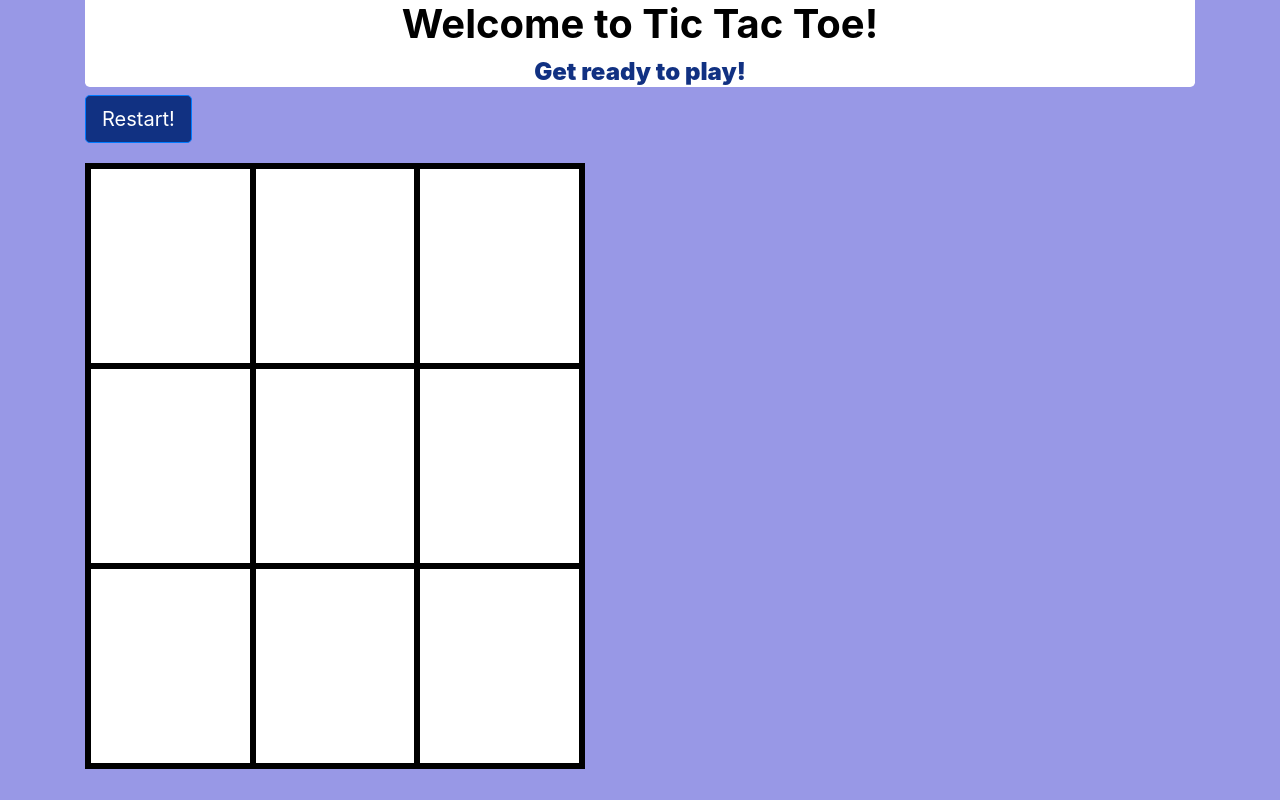
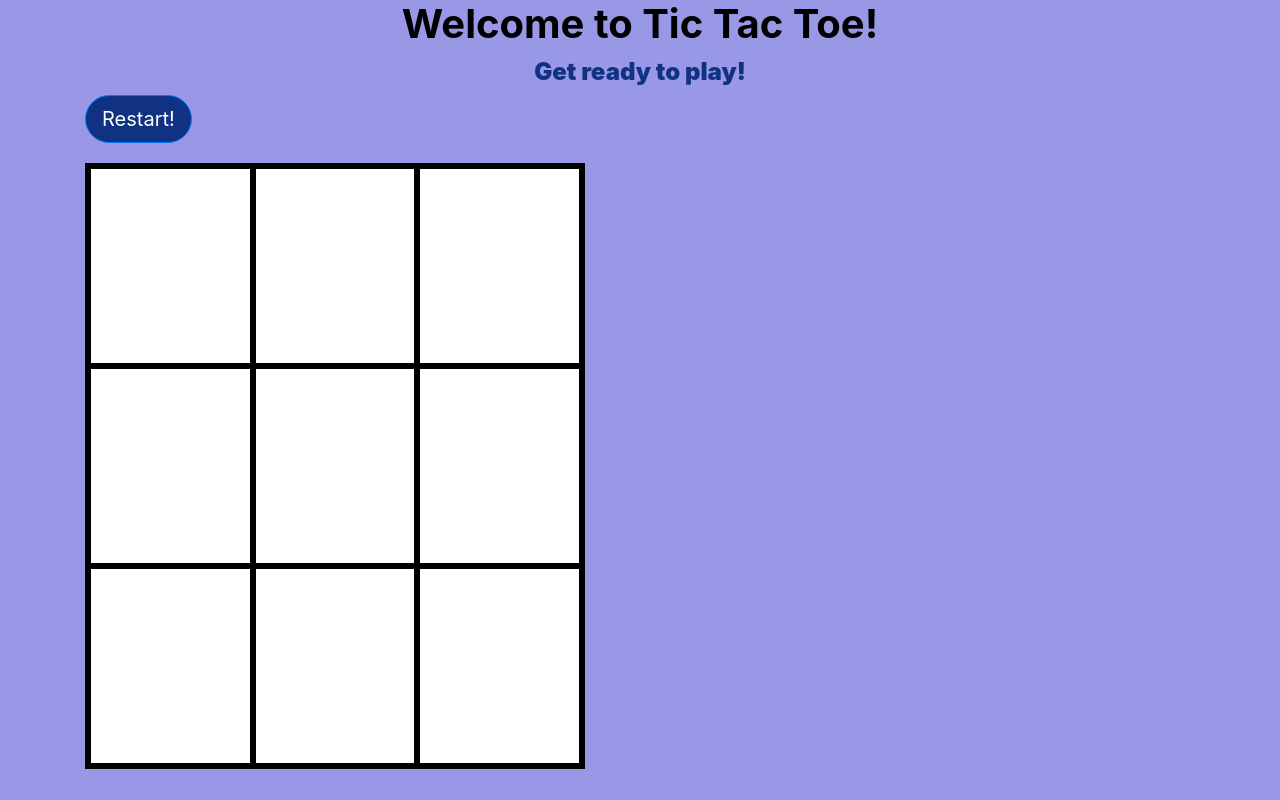
Before and after one commit to lmwale24/TicTacToeGame, a plain HTML site: page docs/index.html in a window 1280 px wide. Drawn offline with nearby package versions, Linux system fonts and the light colour scheme.

Commit message:
Updated restart button

```diff
--- a/docs/game.css
+++ b/docs/game.css
@@ -11,7 +11,12 @@ h1{
 
 #button {
     /* Other button styles */
-    border-radius: 15px;
+    border-radius: 30px;
+  }
+
+
+  #restartButton {
+    border-radius: 30px;
   }
 
 
--- a/docs/game.script.js
+++ b/docs/game.script.js
@@ -20,7 +20,7 @@ document.addEventListener("DOMContentLoaded", function () {
                 squares[index].style.color = isFlashing ? flashingColor : 'black';
             }
             isFlashing = !isFlashing;
-        }, 400);
+        }, 200);
 
         setTimeout(function () {
             clearInterval(flashInterval);
--- a/docs/index.html
+++ b/docs/index.html
@@ -9,23 +9,9 @@
 
 
         /* Custom CSS for the <h1> element */
-            h1 {
-                font-weight: bold;
-                border: none;
-                border: none;
-                margin: 0; /* Reset margin to remove any spacing */
-                padding: 0; /* Reset padding to remove any spacing */
-                background-color: white;
-            }
 
-               /* custom css for jumbotron class */
-               .jumbotron{
-                background-color: white;
-                border: none;
-                border: none;
-                margin: 0; /* Reset margin to remove any spacing */
-                padding: 0;
-            }
+
+
             h2{
                 font-weight: bold;
                 color: #113182;
```
